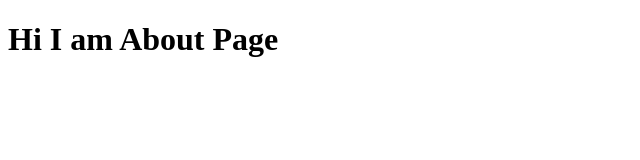
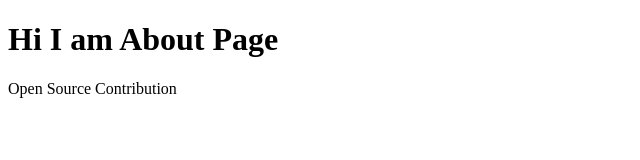
Before and after one commit to sandeepMcodeX/Learn-Git, a plain HTML site: page about.html in a window 1280 px wide. Shown: the whole page, without its empty margins (0-640 px from the left). Drawn offline with Linux system fonts and the light colour scheme.

Commit message:
added a paragraph in about page

```diff
--- a/about.html
+++ b/about.html
@@ -7,5 +7,6 @@
 </head>
 <body>
   <h1>Hi I am About Page</h1>
+  <p>Open Source Contribution </p>
 </body>
 </html>
```
